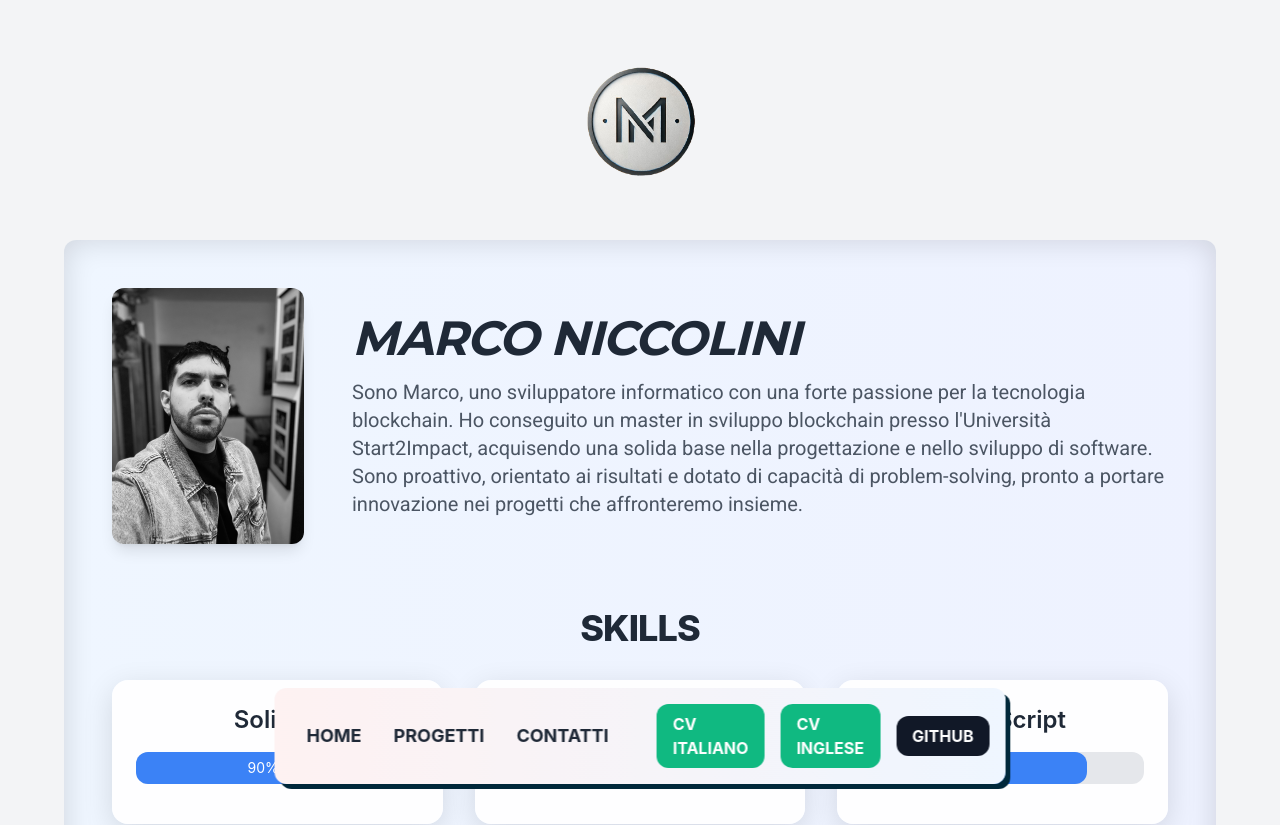
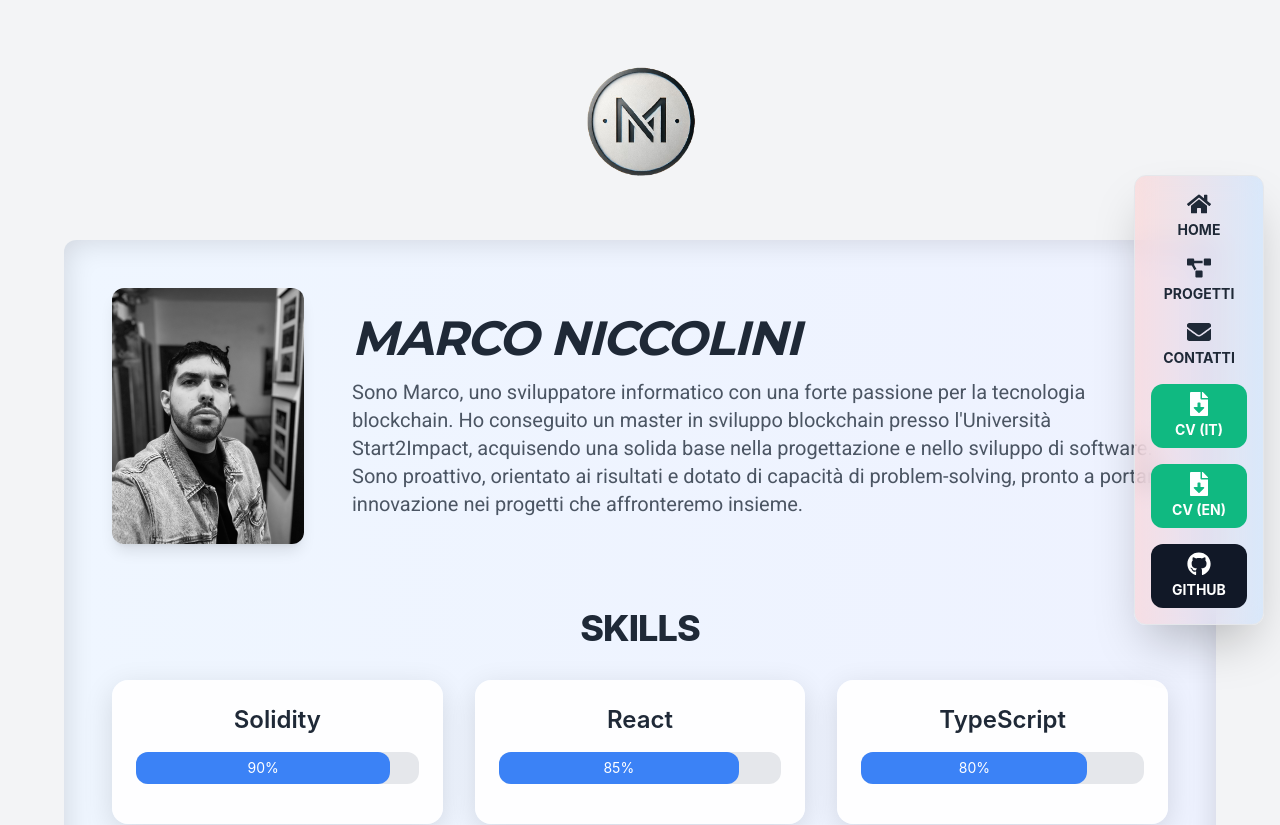
Before and after one commit to Nicco6598/MN-Portfolio, a React (Create React App) app: page / in a window 1280 px wide. Shown: the top 825 px of the page. Built offline with nearby package versions, Linux system fonts and the light colour scheme.

Commit message:
fix navbar

```diff
--- a/src/components/Navbar.tsx
+++ b/src/components/Navbar.tsx
@@ -1,6 +1,6 @@
 import React, { useState, useEffect } from 'react';
 import { Link, useLocation } from 'react-router-dom';
-import { FaBars, FaTimes } from 'react-icons/fa';
+import { FaBars, FaTimes, FaHome, FaProjectDiagram, FaEnvelope, FaFileDownload, FaGithub } from 'react-icons/fa';
 
 const Navbar: React.FC = () => {
   const [isMenuOpen, setIsMenuOpen] = useState(false);
@@ -24,81 +24,98 @@ const Navbar: React.FC = () => {
 
   return (
     <>
-      <nav className="fixed bottom-4 left-1/2 transform -translate-x-1/2 bg-gradient-to-r from-red-50 to-blue-50 text-gray-800 p-4 rounded-xl shadow-[5px_5px_0px_0px_rgba(0,40,58)] z-50 backdrop-filter backdrop-blur-md">
-        <div className="flex items-center justify-between">
-          <Link to="/" className="hidden md:inline-block px-4 text-lg font-bold uppercase hover:text-dark-cyan transition">Home</Link>
-          <Link to="/projects" className="hidden md:inline-block px-4 text-lg font-bold uppercase hover:text-dark-cyan transition">Progetti</Link>
-          <Link to="/contact" className="hidden md:inline-block px-4 text-lg font-bold uppercase hover:text-dark-cyan transition mr-8">Contatti</Link>
+      <nav className="fixed top-1/2 right-4 transform -translate-y-1/2 flex-col items-center bg-gradient-to-r from-red-200/50 to-blue-200/50 text-gray-800 p-4 rounded-xl shadow-2xl border border-gray-200 z-50 backdrop-filter backdrop-blur-md transition-transform duration-300 hidden md:flex">
+        <div className="flex flex-col items-center space-y-4 w-24">
+          <Link to="/" className="flex flex-col items-center text-lg font-bold uppercase hover:text-dark-cyan transition">
+            <FaHome size={24} />
+            <span className="text-sm mt-1">Home</span>
+          </Link>
+          <Link to="/projects" className="flex flex-col items-center text-lg font-bold uppercase hover:text-dark-cyan transition">
+            <FaProjectDiagram size={24} />
+            <span className="text-sm mt-1">Progetti</span>
+          </Link>
+          <Link to="/contact" className="flex flex-col items-center text-lg font-bold uppercase hover:text-dark-cyan transition">
+            <FaEnvelope size={24} />
+            <span className="text-sm mt-1">Contatti</span>
+          </Link>
           <a
             href="https://www.dropbox.com/scl/fi/qq0zfpybd8fh1mf8869jm/Marco_Niccolini_CV-IT.pdf?rlkey=p6ke8o7aoafw1o58prs9p1oal&st=w7vok4o5&dl=0"
             target="_blank"
             rel="noopener noreferrer"
-            className="hidden mr-4 md:inline-block bg-flax text-white px-4 py-2 rounded-xl font-bold uppercase hover:bg-flax/80 transition"
+            className="flex flex-col items-center bg-flax text-white px-4 py-2 rounded-xl font-bold uppercase hover:bg-flax/80 transition w-full"
           >
-            CV Italiano
+            <FaFileDownload size={24} />
+            <span className="text-sm mt-1">CV (IT)</span>
           </a>
           <a
             href="https://www.dropbox.com/scl/fi/aijt4s3d9q5qxuhb5guw7/Marco_Niccolini_CV-ENG.pdf?rlkey=0aobe9miqapzscftl2935xg1q&st=200e060b&dl=0"
             target="_blank"
             rel="noopener noreferrer"
-            className="hidden mr-4 md:inline-block bg-flax text-white px-4 py-2 rounded-xl font-bold uppercase hover:bg-flax/80 transition"
+            className="flex flex-col items-center bg-flax text-white px-4 py-2 rounded-xl font-bold uppercase hover:bg-flax/80 transition w-full"
           >
-            CV Inglese
+            <FaFileDownload size={24} />
+            <span className="text-sm mt-1">CV (EN)</span>
           </a>
           <a
             href="https://github.com/Nicco6598"
-            className="hidden md:inline-block bg-rich-black text-white px-4 py-2 rounded-xl font-bold uppercase hover:bg-rich-black/80 transition"
+            className="flex flex-col items-center bg-rich-black text-white px-4 py-2 rounded-xl font-bold uppercase hover:bg-rich-black/80 transition w-full"
             target="_blank"
             rel="noopener noreferrer"
           >
-            GitHub
+            <FaGithub size={24} />
+            <span className="text-sm mt-1">GitHub</span>
           </a>
-          <button onClick={toggleMenu} className="text-gray-800 focus:outline-none w-auto p-2 mx-auto justify-center md:hidden flex">
-            {isMenuOpen ? <FaTimes size={24} /> : <FaBars size={24} />}
-          </button>
         </div>
       </nav>
+      <div className="fixed top-4 right-4 md:hidden z-50">
+        <button onClick={toggleMenu} className="text-gray-800 bg-gradient-to-r from-red-200/50 to-blue-200/50 rounded-xl border border-gray-200 p-4 focus:outline-none w-auto p-2 mx-auto justify-center flex">
+          {isMenuOpen ? <FaTimes size={24} /> : <FaBars size={24} />}
+        </button>
+      </div>
       {isMenuOpen && (
         <>
           <div className="fixed inset-0 bg-blue-50 bg-opacity-80 backdrop-blur-md z-40" onClick={closeMenu}></div>
-          <div
-            className="fixed inset-0 flex justify-center items-center z-50"
-            onClick={closeMenu}
-          >
-            <div
-              className="bg-blue-100 text-gray-800 p-8 rounded-2xl shadow-lg space-y-4 w-11/12 max-w-md mx-auto"
-              onClick={(e) => e.stopPropagation()}
-            >
+          <div className="fixed inset-0 flex justify-center items-center z-50" onClick={closeMenu}>
+            <div className="bg-gradient-to-r from-red-200/50 to-blue-200/50 text-gray-800 p-8 rounded-2xl shadow-lg space-y-4 w-11/12 max-w-md mx-auto" onClick={(e) => e.stopPropagation()}>
               <div className="flex flex-col items-center space-y-4">
-                <Link to="/" className="block text-2xl font-bold uppercase" onClick={closeMenu}>Home</Link>
-                <Link to="/projects" className="block text-2xl font-bold uppercase" onClick={closeMenu}>Progetti</Link>
-                <Link to="/contact" className="block text-2xl font-bold uppercase" onClick={closeMenu}>Contatti</Link>
+                <Link to="/" className="flex flex-col items-center text-lg font-bold uppercase hover:text-dark-cyan transition">
+                  <FaHome size={24} />
+                  <span className="text-sm mt-1">Home</span>
+                </Link>
+                <Link to="/projects" className="flex flex-col items-center text-lg font-bold uppercase hover:text-dark-cyan transition">
+                  <FaProjectDiagram size={24} />
+                  <span className="text-sm mt-1">Progetti</span>
+                </Link>
+                <Link to="/contact" className="flex flex-col items-center text-lg font-bold uppercase hover:text-dark-cyan transition">
+                  <FaEnvelope size={24} />
+                  <span className="text-sm mt-1">Contatti</span>
+                </Link>
                 <a
                   href="https://www.dropbox.com/scl/fi/qq0zfpybd8fh1mf8869jm/Marco_Niccolini_CV-IT.pdf?rlkey=p6ke8o7aoafw1o58prs9p1oal&st=w7vok4o5&dl=0"
                   target="_blank"
                   rel="noopener noreferrer"
-                  className="block bg-dark-cyan text-white px-6 py-3 rounded-xl font-bold uppercase w-full text-center"
-                  onClick={closeMenu}
+                  className="flex flex-col items-center bg-flax text-white px-4 py-2 rounded-xl font-bold uppercase hover:bg-flax/80 transition w-full"
                 >
-                  Scarica CV Italiano
+                  <FaFileDownload size={24} />
+                  <span className="text-sm mt-1">CV (IT)</span>
                 </a>
                 <a
                   href="https://www.dropbox.com/scl/fi/aijt4s3d9q5qxuhb5guw7/Marco_Niccolini_CV-ENG.pdf?rlkey=0aobe9miqapzscftl2935xg1q&st=200e060b&dl=0"
                   target="_blank"
                   rel="noopener noreferrer"
-                  className="block bg-dark-cyan text-white px-6 py-3 rounded-xl font-bold uppercase w-full text-center"
-                  onClick={closeMenu}
+                  className="flex flex-col items-center bg-flax text-white px-4 py-2 rounded-xl font-bold uppercase hover:bg-flax/80 transition w-full"
                 >
-                  Scarica CV Inglese
+                  <FaFileDownload size={24} />
+                  <span className="text-sm mt-1">CV (EN)</span>
                 </a>
                 <a
                   href="https://github.com/Nicco6598"
-                  className="block bg-rich-black text-white px-6 py-3 rounded-xl font-bold uppercase w-full text-center"
+                  className="flex flex-col items-center bg-rich-black text-white px-4 py-2 rounded-xl font-bold uppercase hover:bg-rich-black/80 transition w-full"
                   target="_blank"
                   rel="noopener noreferrer"
-                  onClick={closeMenu}
                 >
-                  GitHub
+                  <FaGithub size={24} />
+                  <span className="text-sm mt-1">GitHub</span>
                 </a>
               </div>
             </div>
```
Also changed, not shown: 1 other file (tests, documents, lock files or other folders).
